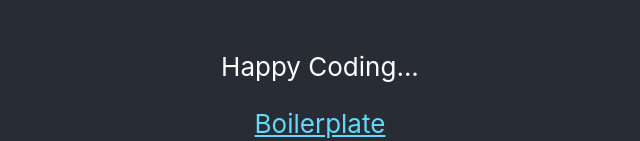
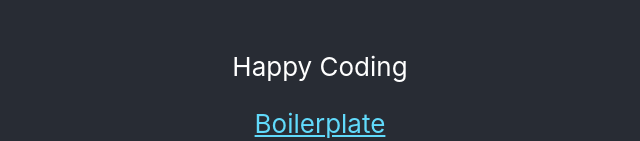
Before and after one commit to fsociety0XX/React-JS-Boilerplate-Git-Hooks, a React (Create React App) app: page / in a window 1280 px wide. Shown: the part 478-619 px from the top of the page, without its empty margins (320-960 px from the left). Built offline with nearby package versions, Linux system fonts and the light colour scheme.

Commit message:
chore: updated app js

```diff
--- a/src/App.jsx
+++ b/src/App.jsx
@@ -7,7 +7,7 @@ function App() {
     <div className="App">
       <header className="App-header">
         <img src={logo} className="App-logo" alt="logo" />
-        <p>Happy Coding...</p>
+        <p>Happy Coding</p>
         <a
           className="App-link"
           href="https://reactjs.org"
```
